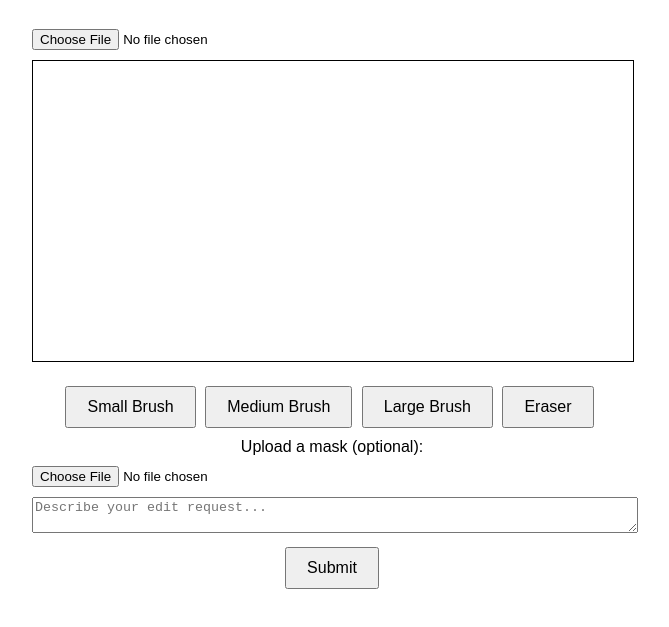
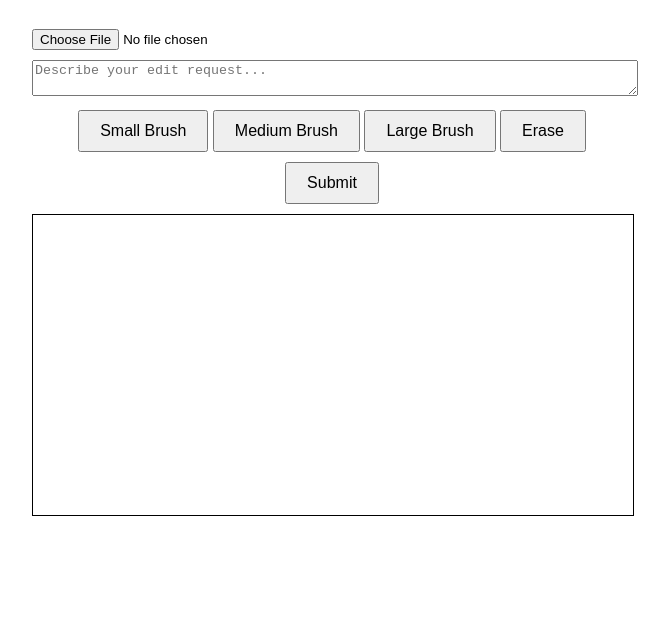
Before and after one commit to Fede1004/Fede2, a website: page public/index.html in a window 1280 px wide. Shown: the part 91-718 px from the top of the page, without its empty margins (308-977 px from the left). Drawn offline with Linux system fonts and the light colour scheme.

Commit message:
Update index.html

```diff
--- a/public/index.html
+++ b/public/index.html
@@ -3,25 +3,20 @@
 <head>
     <meta charset="UTF-8">
     <meta name="viewport" content="width=device-width, initial-scale=1.0">
-    <title>AI Image Editor</title>
+    <title>Image Editor with AI</title>
     <link rel="stylesheet" href="styles.css">
 </head>
 <body>
     <div class="container">
         <h1>AI-powered Image Editor</h1>
         <input type="file" id="imageInput" accept="image/*">
-        <canvas id="imageCanvas" style="border: 1px solid black;"></canvas>
-        <div class="toolbar">
-            <button id="brushSizeSmall">Small Brush</button>
-            <button id="brushSizeMedium">Medium Brush</button>
-            <button id="brushSizeLarge">Large Brush</button>
-            <button id="erase">Eraser</button>
-        </div>
-        <label for="maskInput">Upload a mask (optional):</label>
-        <input type="file" id="maskInput" accept="image/png">
         <textarea id="aiPrompt" placeholder="Describe your edit request..."></textarea>
+        <button id="brushSizeSmall">Small Brush</button>
+        <button id="brushSizeMedium">Medium Brush</button>
+        <button id="brushSizeLarge">Large Brush</button>
+        <button id="erase">Erase</button>
         <button id="submit">Submit</button>
-        <div id="progressBar" style="width: 0%; height: 20px; background-color: #4CAF50;"></div>
+        <canvas id="imageCanvas" style="border: 1px solid #000;"></canvas>
         <div id="resultImage"></div>
         <div id="errorDisplay"></div>
     </div>
```
